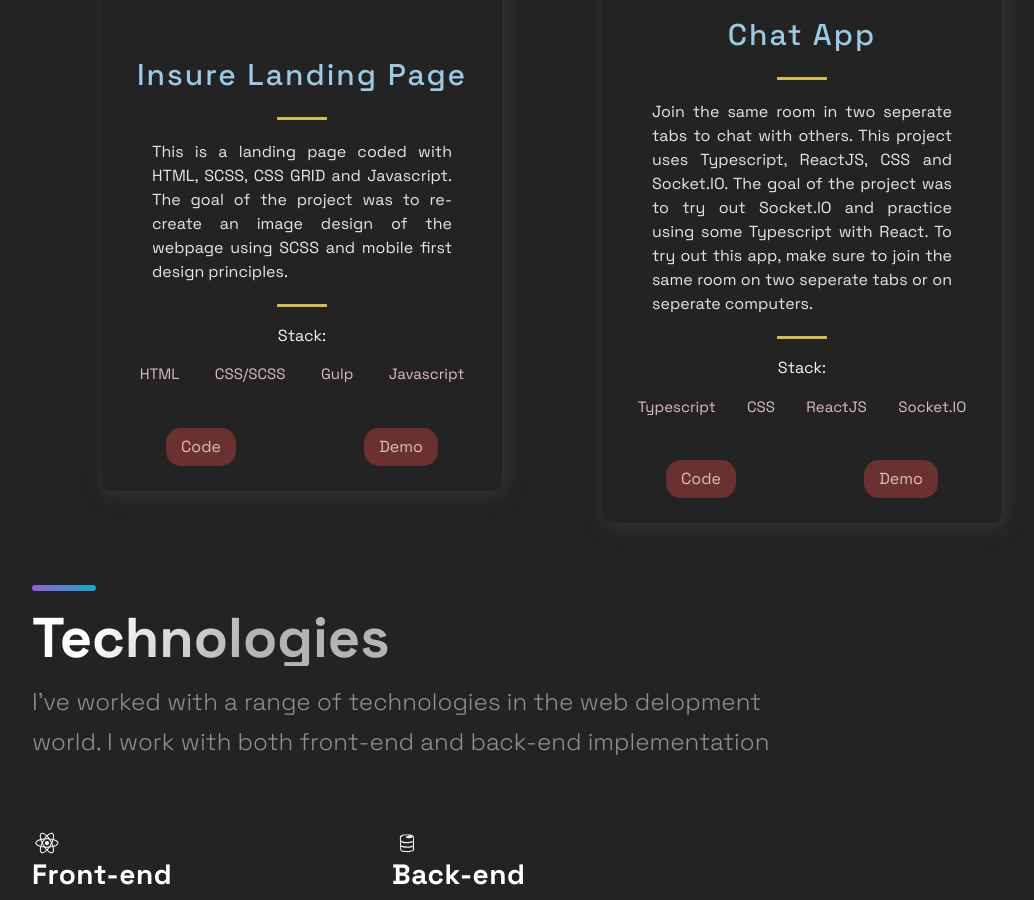
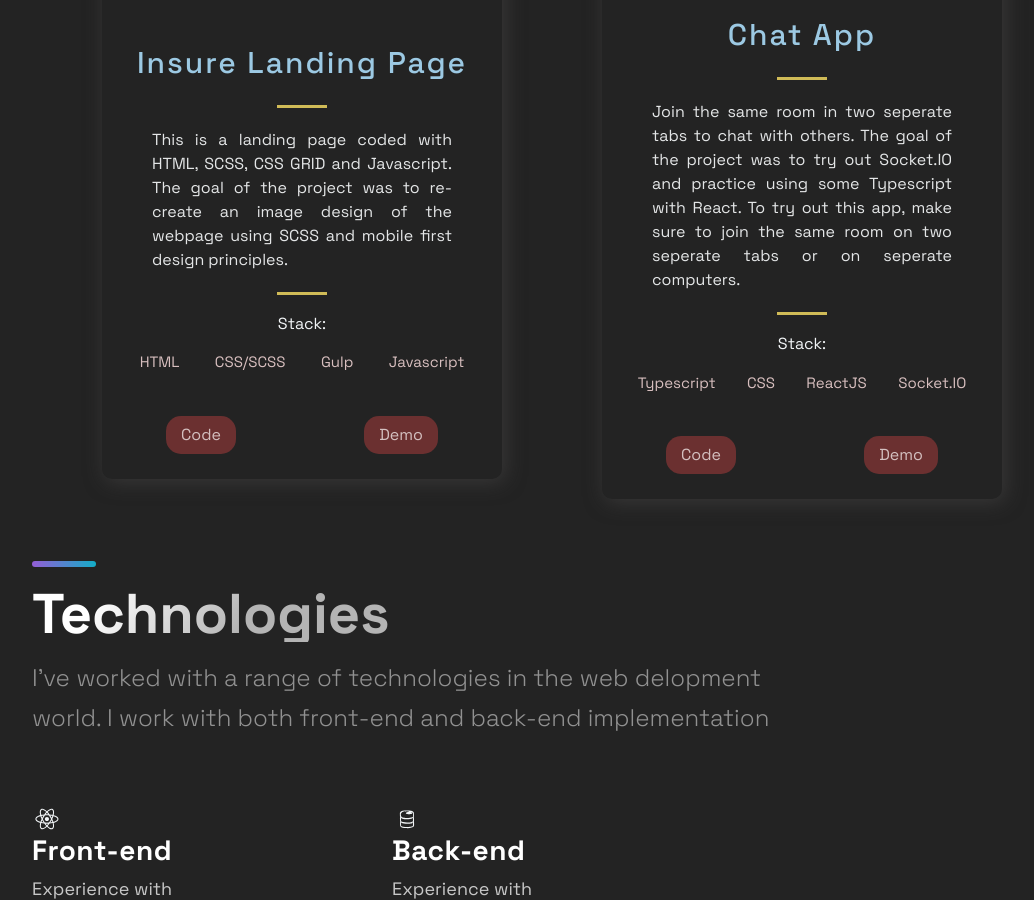
Before and after one commit to ZaynMuhammad/Website, a Next.js app: page / in a window 1280 px wide. Shown: the part 1783-2683 px from the top of the page, without its empty margins (88-1122 px from the left). Built offline with nearby package versions, Linux system fonts and the light colour scheme.

Commit message:
Update description of chat app

```diff
--- a/src/constants/constants.js
+++ b/src/constants/constants.js
@@ -32,7 +32,7 @@ export const projects = [
   {
     title: "Chat App",
     description:
-      "Join the same room in two seperate tabs to chat with others. This project uses Typescript, ReactJS, CSS and Socket.IO. The goal of the project was to try out Socket.IO and practice using some Typescript with React. To try out this app, make sure to join the same room on two seperate tabs or on seperate computers.",
+      "Join the same room in two seperate tabs to chat with others. The goal of the project was to try out Socket.IO and practice using some Typescript with React. To try out this app, make sure to join the same room on two seperate tabs or on seperate computers.",
     image: "/images/4.png",
     tags: ["Typescript", "CSS", "ReactJS", "Socket.IO"],
     source: "https://main--chat-app-zayn.netlify.app/",
```
